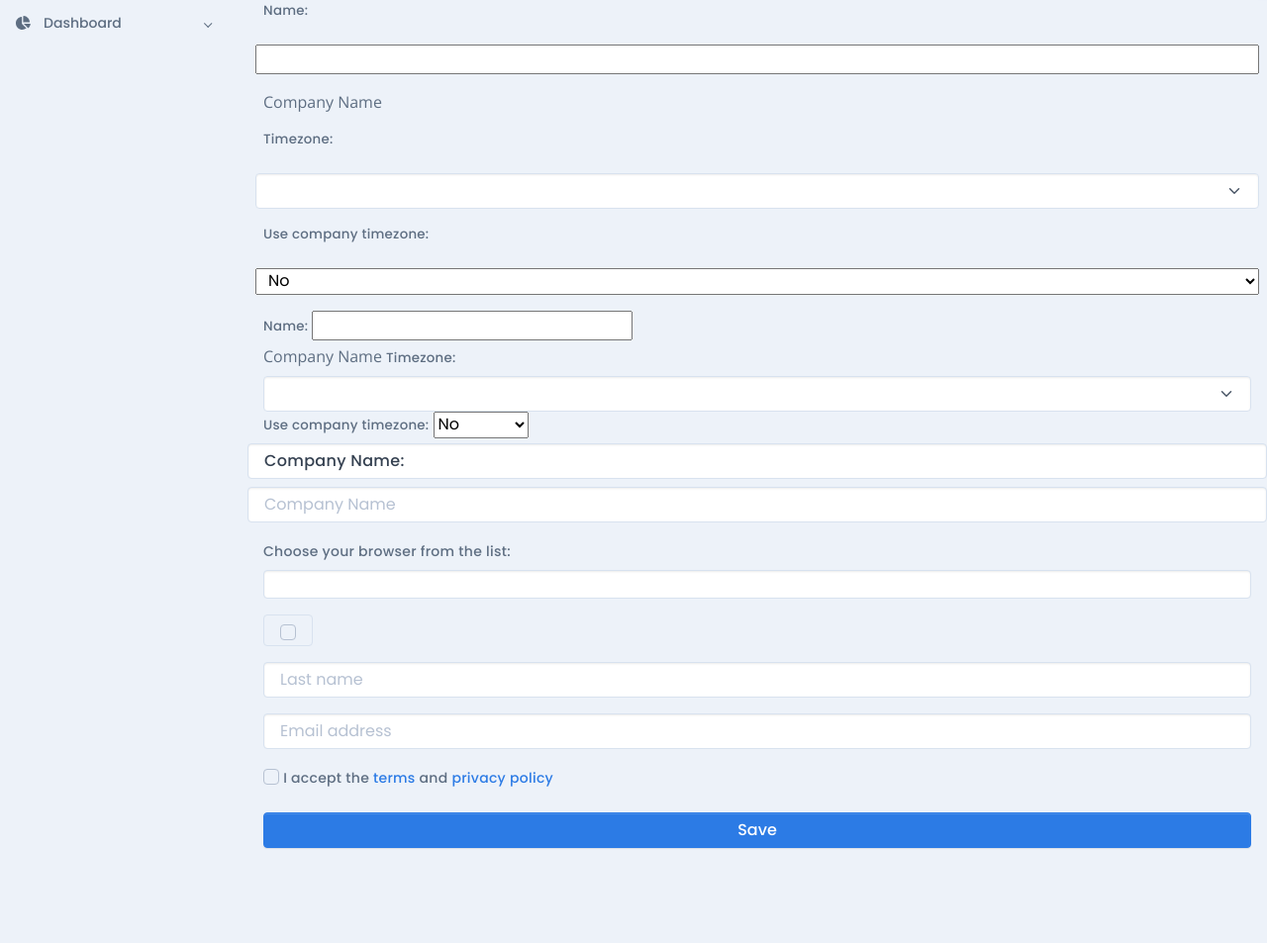
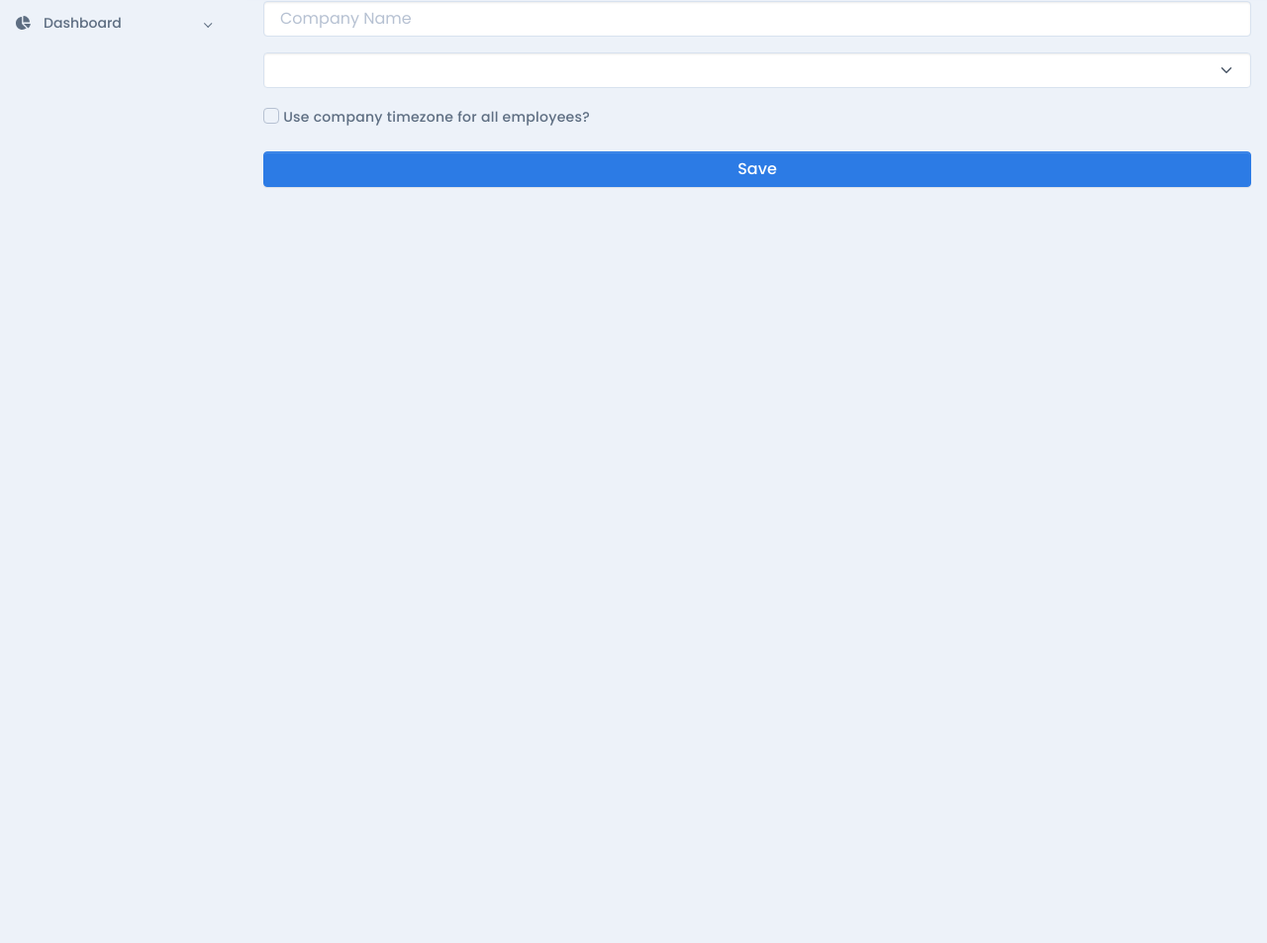
Before and after one commit to ineedacookie/daxApp, a Django app: template templates/settings/company_settings.html in a window 1280 px wide. Shown: the part 69-1022 px from the top of the page at 99% size. After the commit the page ends 259 px from the top, so only its background shows below. Run offline with Django 4.2, Linux system fonts and the light colour scheme; the template is opened without the code that fills it: values that come from a table or form of the project are taken from there, others are empty; some libraries are stand-ins or nearby versions.

Commit message:
started updating company_settings

```diff
--- a/templates/settings/company_settings.html
+++ b/templates/settings/company_settings.html
@@ -3,42 +3,19 @@
 {% block title %}DaxApp | Company{% endblock %}
 {% block content %}
 <div class="row g-3 mb-3">
-    {{ company_form }}
     <form method="post">
         {% csrf_token %}
-        {{ company_form }}
-        <div class="mb-3 row">
-            <label for="id_name" class="form-control">Company Name:</label>
+        <div class="mb-3">
             <input class="form-control" autocomplete="company-name" type="text" name="name" maxlength="255" required="" id="id_name" placeholder="Company Name" value="{{ company_form.name.value|default_if_none:'' }}">
         </div>
         <div class="mb-3">
-          <label class="form-label" for="customDatalist">Choose your browser from the list:</label>
-          <input class="form-control form-control-sm" id="customDatalist" list="browsers" name="browser" />
-          <datalist id="browsers">
-            <option value="Edge"> </option>
-            <option value="Firefox"> </option>
-            <option value="Chrome"> </option>
-            <option value="Opera"> </option>
-            <option value="Safari"></option>
-          </datalist>
-        </div>
-        <div class="input-group mb-3">
-          <div class="input-group-text">
-            <input class="form-check-input" type="checkbox" value="" aria-label="Checkbox for following text input" />
-          </div>
+          {{ company_form.timezone }}
         </div>
         <div class="mb-3">
-            <input class="form-control" autocomplete="last-name" type="text" name="last_name" maxlength="100" required="" id="id_last_name" placeholder="Last name">
+            {{ company_form.use_company_timezone }}
+            <label class="form-label" for="id_use_company_timezone">Use company timezone for all employees?</label>
         </div>
-        <div class="mb-3">
-            <input class="form-control" autocomplete="email" type="email" name="email" maxlength="254" required="" id="id_email" placeholder="Email address">
-        </div>
-        <div class="mb-3">
-                <input class="form-check-input" type="checkbox" name="agree_to_terms_and_conditions" required="" id="id_agree_to_terms_and_conditions">
-                <label class="form-label" for="id_agree_to_terms_and_conditions">I accept the <a href="#!">terms </a>and <a
-                        href="#!">privacy
-                    policy</a></label>
-        </div>
+
         <div class="mb-3">
             <button class="btn btn-primary d-block w-100 mt-3" type="submit" name="submit">Save</button>
         </div>
--- a/users/forms.py
+++ b/users/forms.py
@@ -46,6 +46,7 @@ class CompanyForm(ModelForm):
     def __init__(self, *args, **kwargs):
         super().__init__(*args, **kwargs)
         self.fields['timezone'].widget.attrs['class'] = 'form-select'
+        self.fields['use_company_timezone'].widget.attrs['class'] = 'form-check-input'
 
 
 class UserForm(ModelForm):
--- a/users/models.py
+++ b/users/models.py
@@ -12,8 +12,8 @@ from .managers import CustomUserManager
 class Company(models.Model):
     name = models.CharField(max_length=255, help_text="Company Name", blank=True, null=True)
     timezone = TimeZoneField(choices_display='WITH_GMT_OFFSET', null=True, use_pytz=True)
-    use_company_timezone = models.BooleanField(default=False, blank=True, null=True)
-    paying = models.BooleanField(default=False, blank=True, null=True)
+    use_company_timezone = models.BooleanField(default=False, blank=True)
+    paying = models.BooleanField(default=False, blank=True)
     created_date = models.DateField(_("Created Date"), auto_now_add=True, blank=True)
     updated_date = models.DateField(_("Updated Date"), auto_now=True, blank=True, null=True)
 
@@ -38,7 +38,7 @@ class CustomUser(AbstractUser):
     middle_name = models.CharField(_('Middle Name'), max_length=50, blank=True, null=True)
     last_name = models.CharField(_('Last Name'), max_length=100, blank=False, null=True)
     timezone = TimeZoneField(choices_display='WITH_GMT_OFFSET', null=True, blank=True, use_pytz=True)
-    verified = models.BooleanField(default=False, blank=True, null=True)
+    verified = models.BooleanField(default=False, blank=True)
     created_date = models.DateField(_("Created Date"), auto_now_add=True, blank=True, null=True)
     updated_date = models.DateField(_("Updated Date"), auto_now=True, blank=True, null=True)
 
```
Also changed, not shown: users/views.py (+9 -8 lines).
